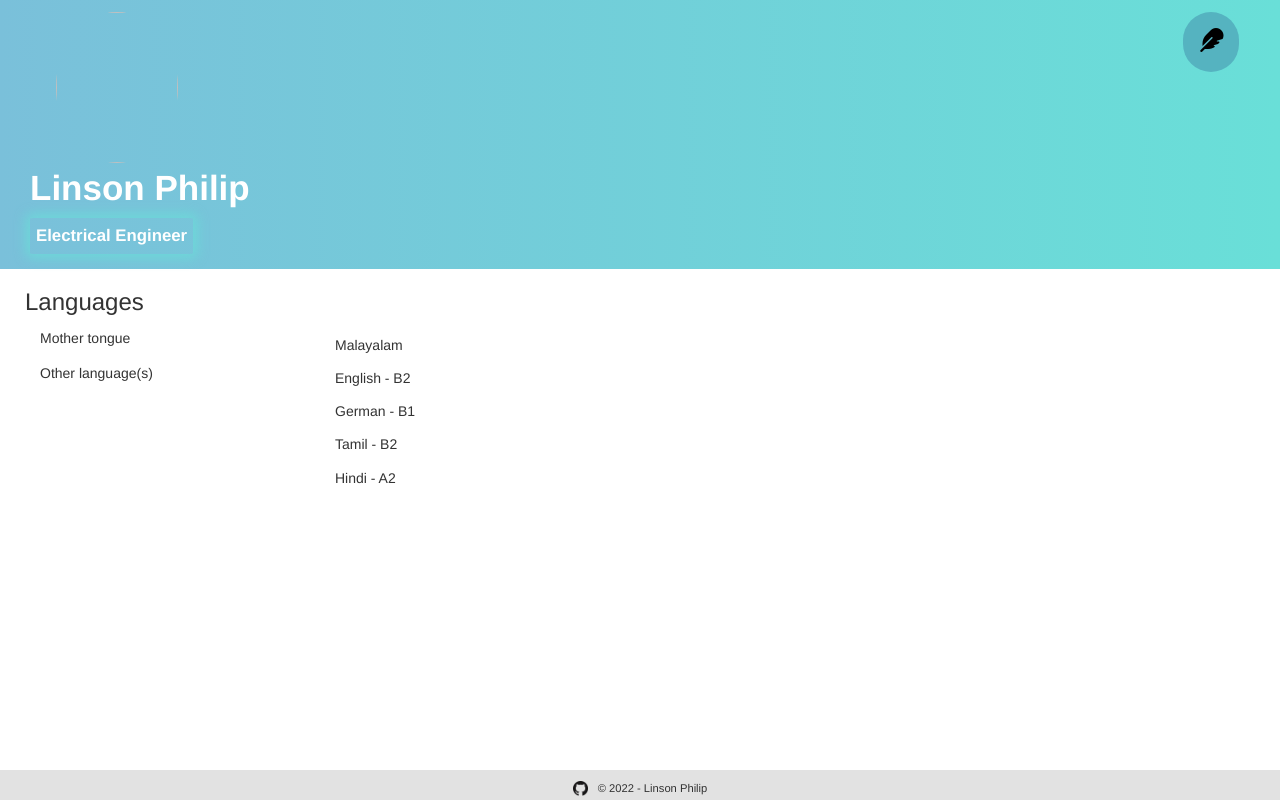
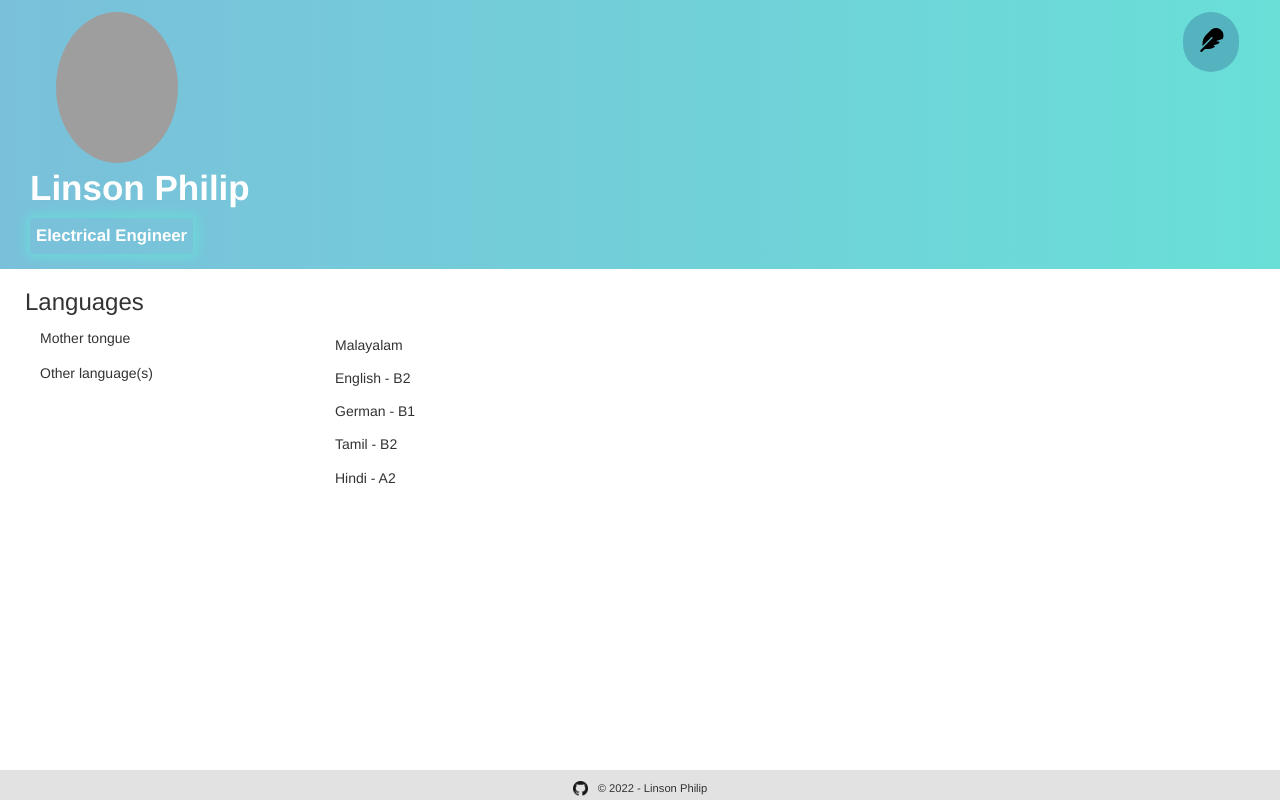
Before and after one commit to Linsphilip/portfolio, a plain HTML site: page Languages.html in a window 1280 px wide. Drawn offline with nearby package versions, Linux system fonts and the light colour scheme; the site is published under a folder, as on GitHub Pages, so addresses that start at the root find nothing.

Commit message:
Update Languages.html

```diff
--- a/Languages.html
+++ b/Languages.html
@@ -20,7 +20,7 @@
     <header>
         <div class="contentWrapper">
             <div class="col-lg-6 col-md-6 col-sm-6 col-xs-6 hPadding">
-                <img class="styleLinson" src="/Linson.png">
+                <img class="styleLinson" src="Linson.png">
             </div>
             <div class="col-lg-6 col-md-6 col-sm-6 col-xs-6 hPadding">
                 <nav class="floatRight">
```
